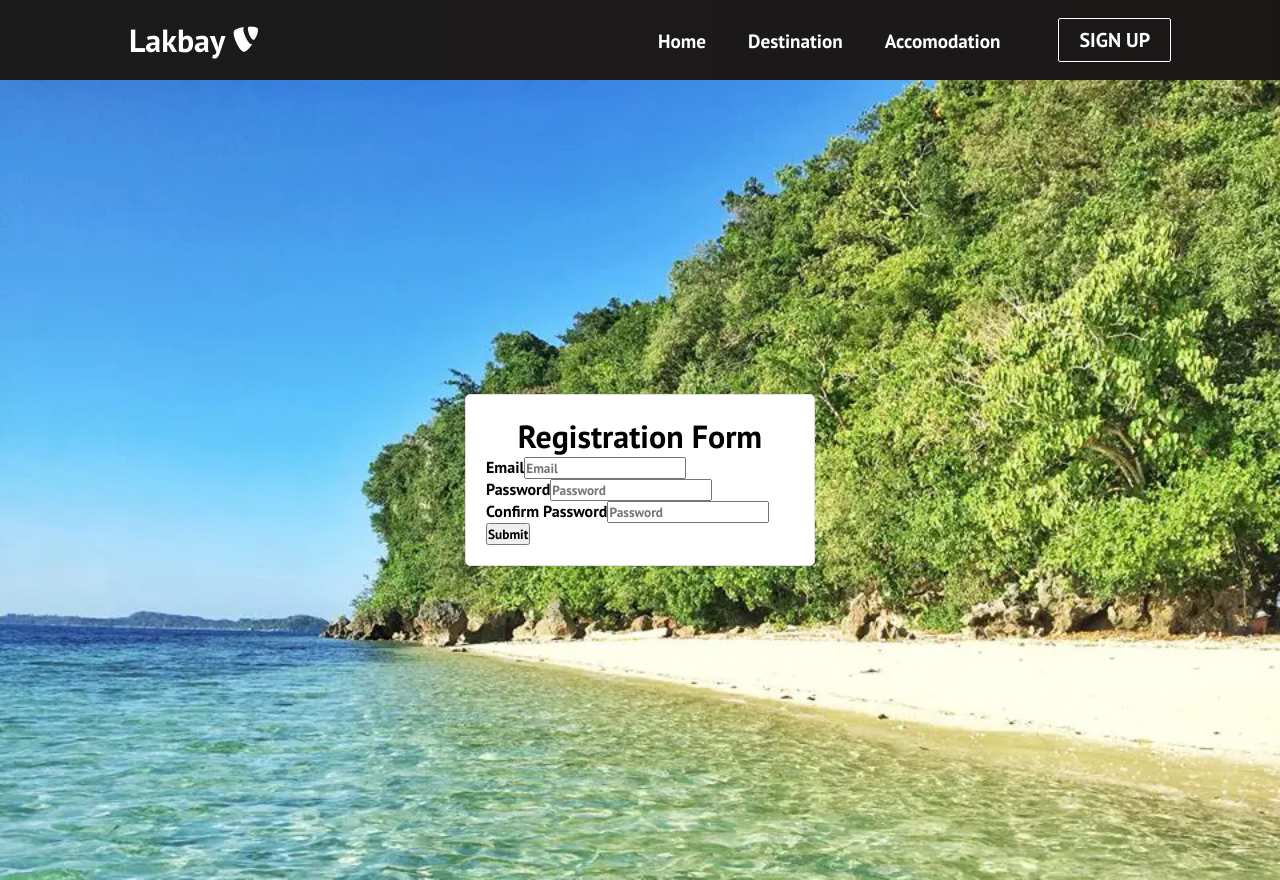
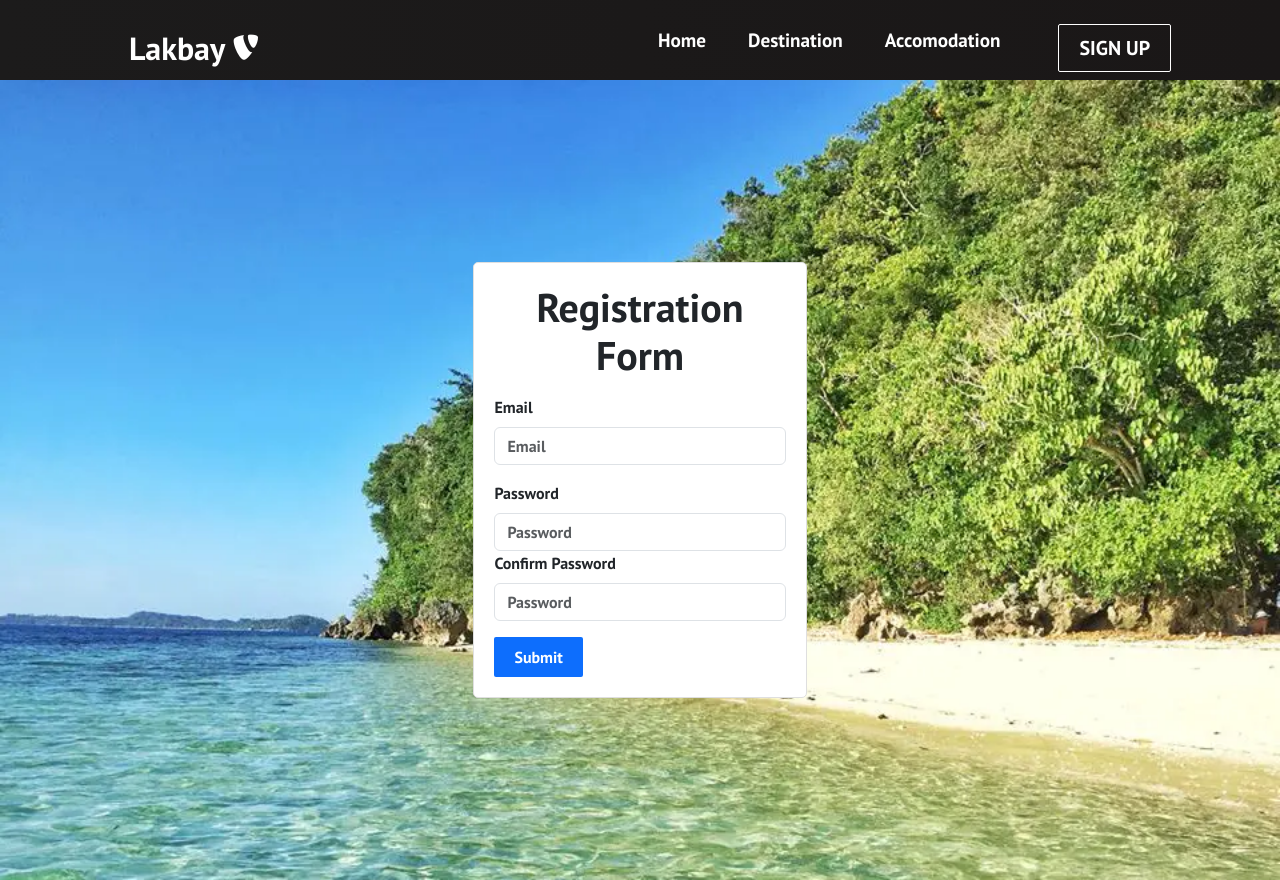
Before and after one commit to jcac8947/qcprovince, a React (Create React App) app: page /sign-up in a window 1280 px wide. Built offline with nearby package versions, Linux system fonts and the light colour scheme.

Commit message:
adding form validation

```diff
--- a/public/index.html
+++ b/public/index.html
@@ -34,6 +34,7 @@
       work correctly both with client-side routing and a non-root public URL.
       Learn how to configure a non-root public URL by running `npm run build`.
     -->
+    <link href="https://cdn.jsdelivr.net/npm/bootstrap@5.3.0-alpha1/dist/css/bootstrap.min.css" rel="stylesheet" integrity="sha384-GLhlTQ8iRABdZLl6O3oVMWSktQOp6b7In1Zl3/Jr59b6EGGoI1aFkw7cmDA6j6gD" crossorigin="anonymous">
     <title>React App</title>
   </head>
   <body>
--- a/src/components/Form.js
+++ b/src/components/Form.js
@@ -3,46 +3,84 @@ import './pages/SIgnUp.css'
 import "./Form.css";
 
 function Form() {
+  (function () {
+
+    // Fetch all the forms we want to apply custom Bootstrap validation styles to
+    var forms = document.querySelectorAll('.needs-validation')
+
+    // Loop over them and prevent submission
+    Array.prototype.slice.call(forms)
+      .forEach(function (form) {
+        form.addEventListener('submit', function (event) {
+          if (!form.checkValidity()) {
+            event.preventDefault()
+            event.stopPropagation()
+          }
+
+          form.classList.add('was-validated')
+        }, false)
+      })
+  })()
+
   return (
     <div className="bg">
     <div className="container">
-      <form>
+      <form className="needs-validation" noValidate>
         <h1>Registration Form</h1>
         <div className="ui divider"></div>
         <div className="ui form">
           <p></p>
           <div className="field">
-            <label>Email</label>
+            <label htmlFor="validationCustom01" className="form-label">Email</label>
             <input
               type="text"
               name="email"
               placeholder="Email"
+              className="form-control"
+              id="validationCustom01"
+              required
             />
+            <div className="invalid-feedback">
+            Please provide a valid Email.
+            </div>
           </div>
           <p></p>
           <div className="field">
-            <label>Password</label>
+            <label htmlFor="validationCustom02" className="form-label">Password</label>
             <input
               type="password"
               name="password"
               placeholder="Password"
+              className="form-control"
+              id="validationCustom02"
+              required
             />
+            <div className="invalid-feedback">
+            Please provide a valid Password.
+            </div>
           </div>
           <div className="field">
-            <label>Confirm Password</label>
+            <label htmlFor="validationCustom03" className="form-label">Confirm Password</label>
             <input
               type="password"
               name="password"
               placeholder="Password"
+              className="form-control"
+              id="validationCustom03"
+              required
             />
+            <div className="invalid-feedback">
+            Please Confirm Password.
+            </div>
           </div>
           <p></p>
-          <button className="fluid ui button blue">Submit</button>
+          <button className="btn btn-primary" type="submit">Submit</button>
         </div>
       </form>
     </div>
     </div>
   );
+
 }
 
 export default Form;
```
